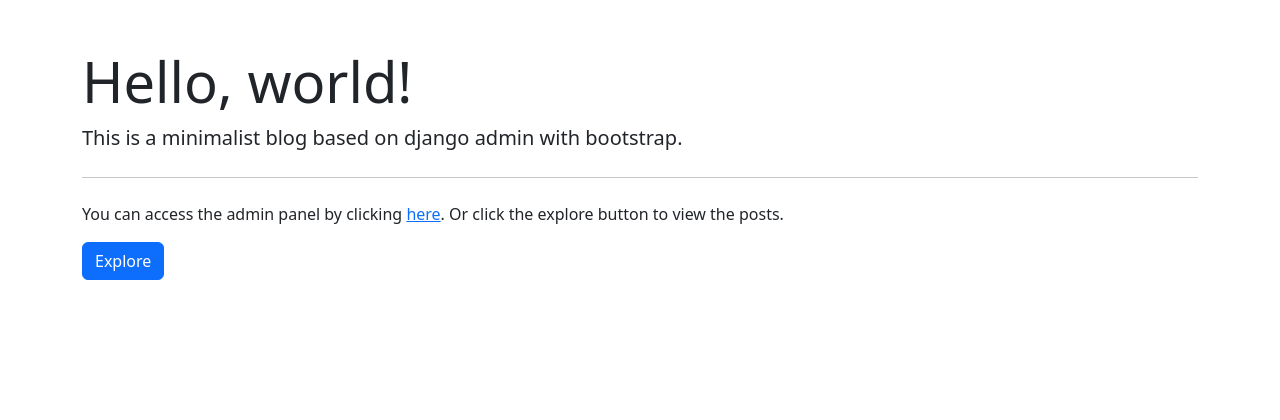
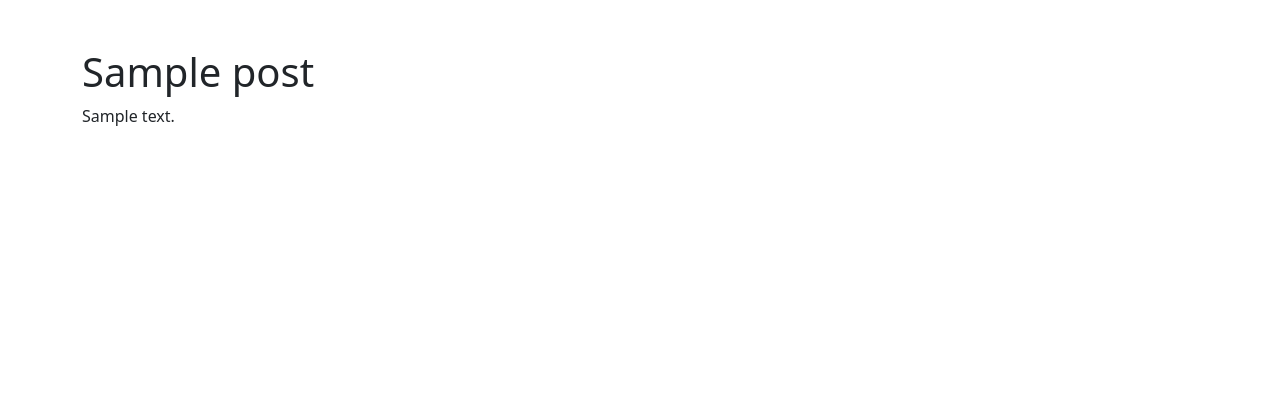
Before and after one commit to roderiano/django-blog, a Django app: page / in a window 1280 px wide. Shown: the part 71-491 px from the top of the page. Run offline with Django 5.2, Linux system fonts and the light colour scheme; tables that the repository leaves empty hold one stand-in row (values such as "Sample post"); some libraries are stand-ins or nearby versions.

Commit message:
Added the capability for a special blog entry to override the default index page so that the code can be kept in sync with the upstream source, with the configuration contained in the database instead.

```diff
--- a/blog/settings.py
+++ b/blog/settings.py
@@ -28,8 +28,8 @@ SECRET_KEY = 'django-insecure-ie8%(j3w8qyxv993=+l%7ty0e+m62mt^eyxi87e($1lzp+1^qk
 # SECURITY WARNING: don't run with debug turned on in production!
 DEBUG = False
 
-ALLOWED_HOSTS = ['example.com', 'https://example.com']
-CSRF_TRUSTED_ORIGINS = ['example.com', 'https://example.com']
+ALLOWED_HOSTS = ['http://example.com', 'https://example.com']
+CSRF_TRUSTED_ORIGINS = ['http://example.com', 'https://example.com']
 # Application definition
 
 INSTALLED_APPS = [
--- a/post/models.py
+++ b/post/models.py
@@ -10,6 +10,7 @@ class Post(models.Model):
     content_preview = models.TextField(null=True, blank=True)
     pub_date = models.DateTimeField('date published')
     author = models.ForeignKey(User, on_delete=models.CASCADE)
+    is_index_post = models.BooleanField(default=False)
     tag = models.ForeignKey(Tag, on_delete=models.SET_NULL, null=True, blank=False)
 
     def __str__(self):
--- a/post/templates/blog_index.html
+++ b/post/templates/blog_index.html
@@ -28,16 +28,25 @@
     </div>
 </nav>
 <main class="container mt-5">
+    {% if special_post %}
+        <!-- Display the special post -->
+        <h1>{{ special_post.title }}</h1>
+        <div>{{ special_post.content|safe }}</div>
+        <!-- Add more fields as necessary -->
+    {% else %}
+        <!-- Default content -->
         <div class="jumbotron">
             <h1 class="display-4">Hello, world!</h1>
             <p class="lead">This is a minimalist blog based on django admin with bootstrap.</p>
             <hr class="my-4">
             <p>
-            You can access the admin panel by clicking <a href="/admin">here</a>. Or click the explore button to view
+                You can access the admin panel by clicking <a href="/admin">here</a>. Or click the explore button to
+                view
                 the posts.
             </p>
             <a class="btn btn-primary btn-md" href="/posts" role="button">Explore</a>
         </div>
+    {% endif %}
 </main>
 
 <footer style="position: fixed; bottom: 0; width: 100%;" class="bg-body-tertiary text-center text-lg-start">
--- a/post/views.py
+++ b/post/views.py
@@ -19,4 +19,9 @@ def post_detail(request, post_id):
     return render(request, 'post_detail.html', {'post': post, 'tags': tags})
 
 def blog_index(request):
-    return render(request, 'blog_index.html')
+    try:
+        special_post = Post.objects.get(is_index_post=True)
+    except Post.DoesNotExist:
+        special_post = None
+    context = {'special_post': special_post}
+    return render(request, 'blog_index.html', context)
```
Lines whose indentation alone changed are shown as unchanged.
